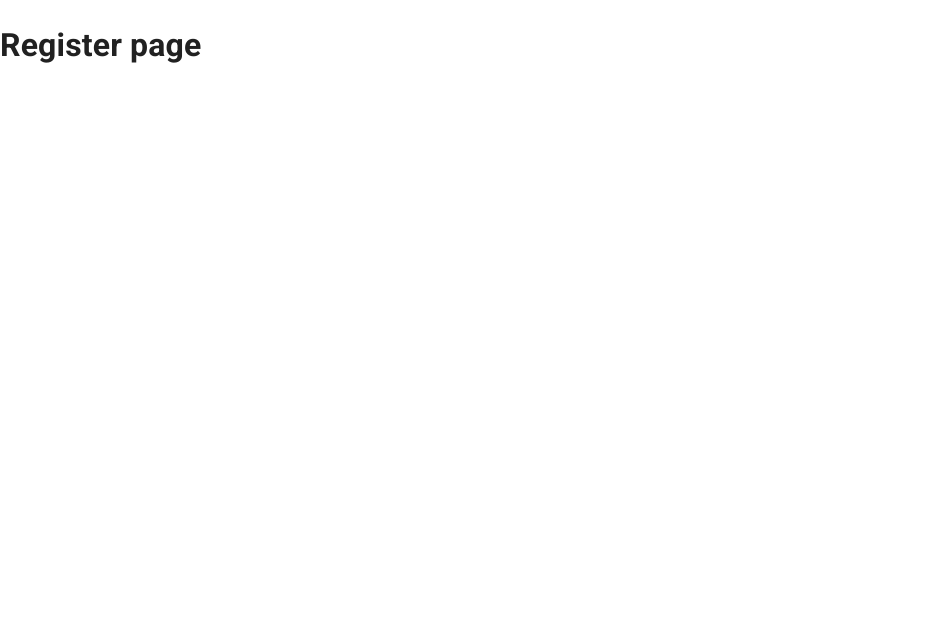
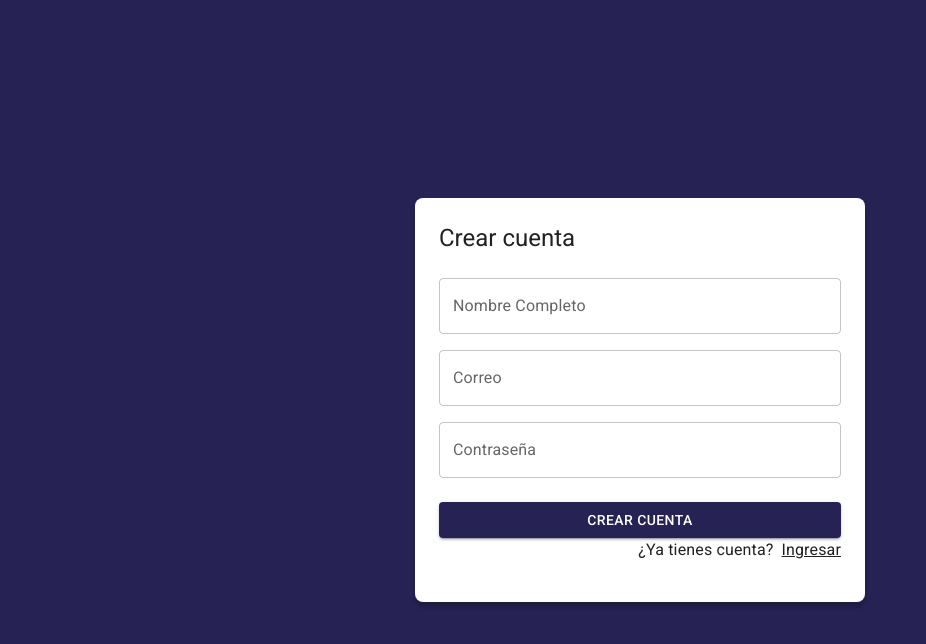
Before and after one commit to lucho-krs/journalApp, a React (Vite) app: page /auth/register in a window 1280 px wide. Shown: the top 644 px of the page, without its empty margins (0-926 px from the left). Built offline with nearby package versions, Linux system fonts and the light colour scheme.

Commit message:
diseño del register page

```diff
--- a/src/auth/pages/RegisterPage.jsx
+++ b/src/auth/pages/RegisterPage.jsx
@@ -1,7 +1,60 @@
+import { Link as RouterLink } from 'react-router-dom';
+import { Google } from "@mui/icons-material"
+import { Button, Grid, Link, TextField, Typography } from "@mui/material"
+import { AuthLayout } from '../layout/AuthLayout';
+
 export const RegisterPage = () => {
     return (
-        <>
-            <h1>Register page</h1>
-        </>
+        <AuthLayout title='Crear cuenta'>
+            <form>
+                <Grid container>
+
+                    <Grid item xs={ 12 } sx={{ mt: 2 }}>
+                        <TextField
+                            label='Nombre Completo'
+                            type="text"
+                            placeholder='Nombre Completo'
+                            fullWidth
+                        />
+                    </Grid>
+
+                    <Grid item xs={ 12 } sx={{ mt: 2 }}>
+                        <TextField
+                            label='Correo'
+                            type="email"
+                            placeholder='correo@example.com'
+                            fullWidth
+                        />
+                    </Grid>
+
+                    <Grid item xs={ 12 } sx={{ mt: 2 }}>
+                        <TextField
+                            label='Contraseña'
+                            type="password"
+                            placeholder='Contraseña'
+                            fullWidth
+                        />
+                    </Grid>
+
+                    <Grid container spacing={ 2 } sx={{ mb: 2, mt: 1 }}>
+
+                        <Grid item xs={ 12 }>
+                            <Button variant='contained' fullWidth>
+                                Crear cuenta
+                            </Button>
+                        </Grid>
+
+                        <Grid container direction='row' justifyContent='end'>
+                            <Typography sx={{ mr: 1 }}>¿Ya tienes cuenta?</Typography>
+                            <Link component={ RouterLink } color='inherit' to='/auth/login'>
+                                Ingresar
+                            </Link>
+                        </Grid>
+
+                    </Grid>
+
+                </Grid>
+            </form>
+        </AuthLayout>
     )
 }
```
